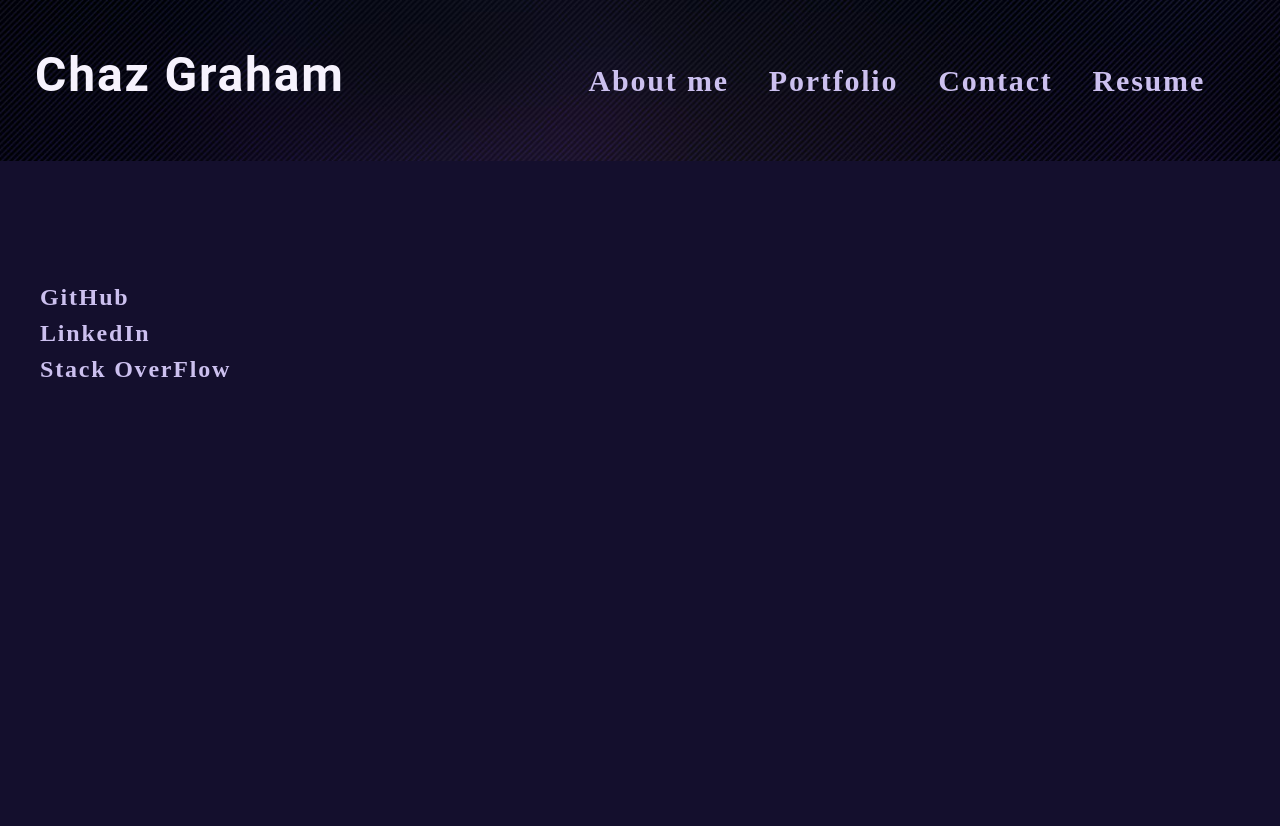
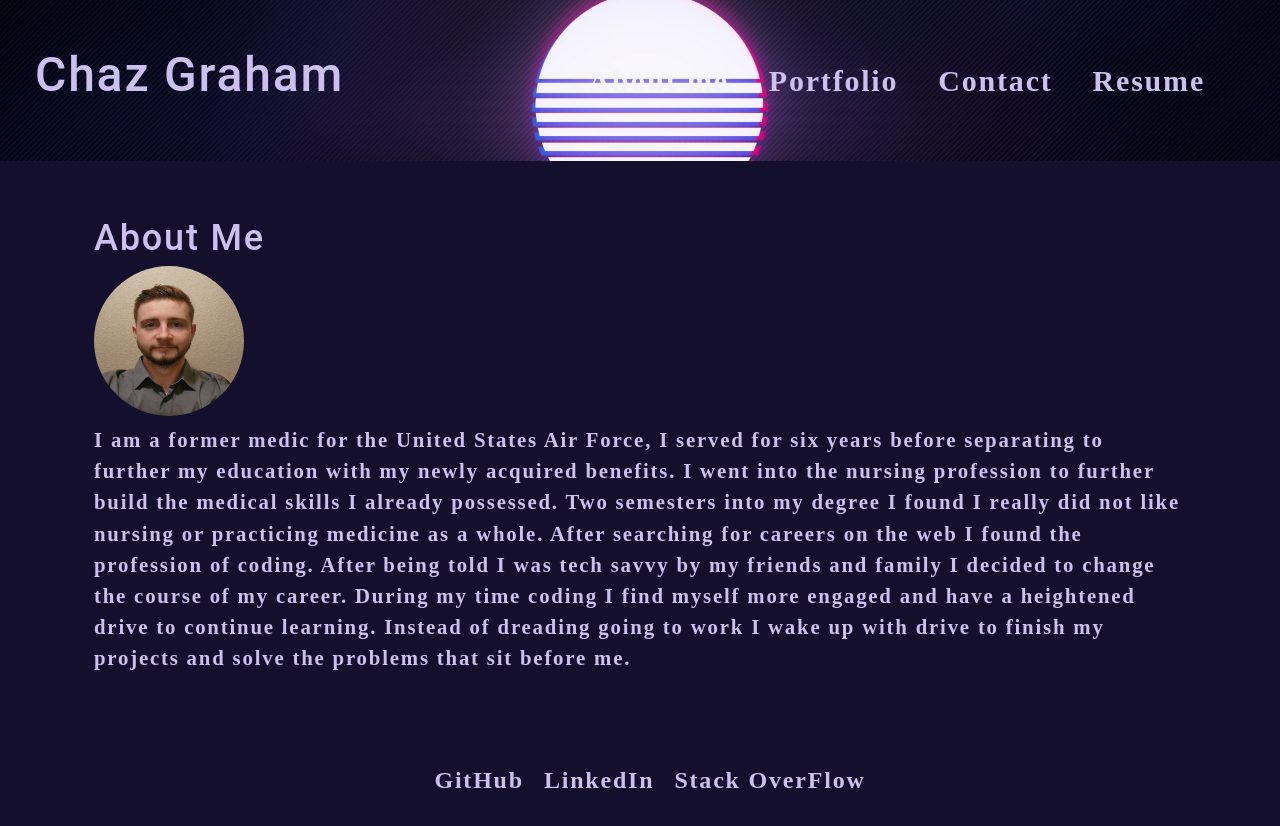
Before and after one commit to chazgraham/Chazs-React-Portfolio, a React (Create React App) app: page / in a window 1280 px wide. Before the commit the page ends 800 px from the top, so only its background shows below. Built offline with nearby package versions, Linux system fonts and the light colour scheme.

Commit message:
added style to footer

```diff
--- a/src/App.css
+++ b/src/App.css
@@ -1,5 +1,7 @@
 .App {
-  text-align: center;
+  min-height: 100vh;
+  display: flex;
+  flex-direction: column;
 }
 
 .App-logo {
--- a/src/App.js
+++ b/src/App.js
@@ -5,10 +5,11 @@ import Portfolio from './components/Portfolio'
 import ContactForm from './components/Contact';
 import Resume from './components/Resume';
 import Footer from './components/Footer';
+import './App.css';
 
 function App() {
 
-  const [AboutMeSelected, setAboutMeSelected] = useState(false);
+  const [AboutMeSelected, setAboutMeSelected] = useState(true);
   const [contactSelected, setContactSelected] = useState(false);
   const [portfolioSelected, setPortfolioSelected] = useState(false);
   const [ResumeSelected, setResumeSelected] = useState(false);
--- a/src/components/About/index.js
+++ b/src/components/About/index.js
@@ -4,10 +4,10 @@ import profileImg from '../../assets/profileImg/profileImg.jpg'
 function About() {
 
   return (
-    <section className="my-5" >
-      <h1 id="about">About Me</h1>
+    <section className="" >
+      <h2 id="about">About Me</h2>
       <img className='profile-img' src={profileImg} alt="chaz Graham"/>
-      <div className="my-2">
+      <div className="">
         <p>
         I am a former medic for the United States Air Force, I served for six years before separating to further my education with my newly acquired benefits. I went into the nursing profession to further build the medical skills I already possessed. Two semesters into my degree I found I really did not like nursing or practicing medicine as a whole. After searching for careers on the web I found the profession of coding. After being told I was tech savvy by my friends and family I decided to change the course of my career. During my time coding I find myself more engaged and have a heightened drive to continue learning. Instead of dreading going to work I wake up with drive to finish my projects and solve the problems that sit before me.
       </p>
--- a/src/components/Contact/index.js
+++ b/src/components/Contact/index.js
@@ -38,7 +38,7 @@ function ContactForm() {
       <h1 data-testid="h1tag">Contact me</h1>
       <form id="contact-form" onSubmit={handleSubmit}>
         <div>
-          <label htmlFor="name">Name:</label>
+          <label htmlFor="name">Name:</label> <br/>
           <input type="text" name="name" defaultValue={name} onBlur={handleChange} />
         </div>
         <div>
--- a/src/components/Footer/index.js
+++ b/src/components/Footer/index.js
@@ -3,7 +3,7 @@ import React from 'react';
 function Footer () {
     return (
         <footer>
-            <ul>
+            <ul className='flex-row'>
                 <li>
                     <a href='https://github.com/chazgraham'>GitHub</a>
                 </li>
--- a/src/components/Nav/index.js
+++ b/src/components/Nav/index.js
@@ -13,24 +13,22 @@ function Nav(props) {
       } = props;
 
   return (
-    <header className="flex-row px-1">
-      <h2>
-        <a data-testid="link" href="/">
+    <header>
+      <h1>
           Chaz Graham
-        </a>
-      </h2>
+      </h1>
       <nav>
         <ul className="flex-row">
-          <li className={`mx-2 ${AboutMeSelected && 'navActive'}`}>
+          <li className={`${AboutMeSelected && 'navActive'}`}>
             <span onClick={() => setContactSelected(false, setPortfolioSelected(false), setAboutMeSelected(true), setResumeSelected(false))}>About me</span>
           </li>
-          <li className={`mx-2 ${portfolioSelected && 'navActive'}`}>
+          <li className={`${portfolioSelected && 'navActive'}`}>
             <span onClick={() => setContactSelected(false, setPortfolioSelected(true), setAboutMeSelected(false), setResumeSelected(false))}>Portfolio</span>
           </li>
-          <li className={`mx-2 ${contactSelected && 'navActive'}`}>
+          <li className={`${contactSelected && 'navActive'}`}>
             <span onClick={() => setContactSelected(true, setPortfolioSelected(false), setAboutMeSelected(false),setResumeSelected(false))}>Contact</span>
           </li>
-          <li className={`mx-2 ${ResumeSelected && 'navActive'}`}>
+          <li className={`${ResumeSelected && 'navActive'}`}>
             <span onClick={() => setContactSelected(false, setPortfolioSelected(false), setAboutMeSelected(false), setResumeSelected(true))}>Resume</span>
             </li>
         </ul>
--- a/src/index.css
+++ b/src/index.css
@@ -10,14 +10,6 @@ main {
   --lavender-blue: #CCC0EFff;
   --magnolia: #F6F2FDff;
   --midnight: #5F2F6Cff;
-  --light: #fafafa;
-  --dark: #000000;
-  --darker: #111111;
-  --error: rgb(228, 46, 1);
-  --spacing-one: calc(1rem * 0.5);
-  --spacing-two: calc(1rem);
-  --spacing-five: calc(2.5rem);
-
 }
 
 * {
@@ -39,15 +31,13 @@ body {
   background: var(--dark-purple);
   color: var(--lavender-blue);
   font-family: 'Poiret One', cursive;
-
+  min-height: 100vh;
+  display: flex;
+  flex-direction: column;
 }
 
-h1,
-h2,
-h3,
-h4,
-h5,
-h6 {
+
+h1, h2 {
   font-family: 'Roboto', sans-serif;
   font-weight: 500;
   margin: 5px 0;
@@ -55,11 +45,11 @@ h6 {
 }
 
 h1 {
-  font-size: 2.25rem;
+  font-size: 3rem;
 }
 
 h2 {
-  font-size: 3rem;
+  font-size: 2.25rem;
 }
 
 p {
@@ -94,17 +84,6 @@ header a {
   color: var(--magnolia);
 }
 
-button {
-  font-size: 1rem;
-  text-decoration: none;
-  padding: 0.25rem 1rem;
-  border-radius: .5rem;
-  border: none;
-  outline: none;
-  cursor: pointer;
-  margin: 0 1px;
-  background-color: var(--secondary);
-}
 
 button:hover {
   opacity: .8;
@@ -229,7 +208,7 @@ textarea {
 }
 
 button {
-	background: var(--primary-color);
+	background: var(--midnight);
 	border: 0;
 	border-radius: 5px;
 	color: #fff;
@@ -243,3 +222,15 @@ button {
 .navActive {
   color: var(--magnolia);
 }
+
+footer {
+  display: flex;
+  align-items: center;
+  justify-content: center;
+  background: var(--primary-color);
+  margin-top: auto;
+}
+
+footer li {
+  padding: 0 20px 10px 0;
+}
```
